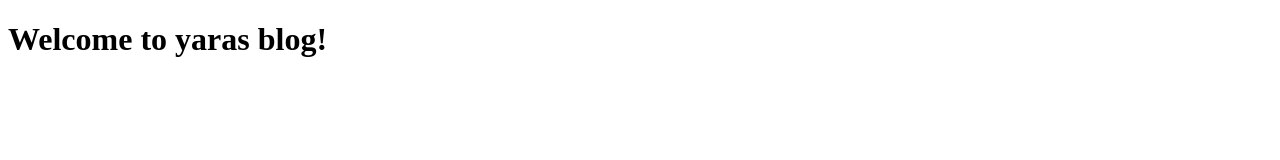
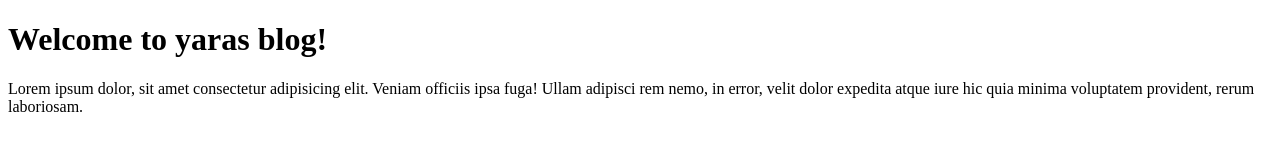
Before and after one commit to yara-yk2104889/yara_blog, a plain HTML site: page index.html in a window 1280 px wide. Drawn offline with Linux system fonts and the light colour scheme.

Commit message:
update index.html

```diff
--- a/index.html
+++ b/index.html
@@ -7,6 +7,7 @@
 </head>
 <body>
     <h1>Welcome to yaras blog!</h1>
+    <p>Lorem ipsum dolor, sit amet consectetur adipisicing elit. Veniam officiis ipsa fuga! Ullam adipisci rem nemo, in error, velit dolor expedita atque iure hic quia minima voluptatem provident, rerum laboriosam.</p>
 </body>
 
 </html>
```
